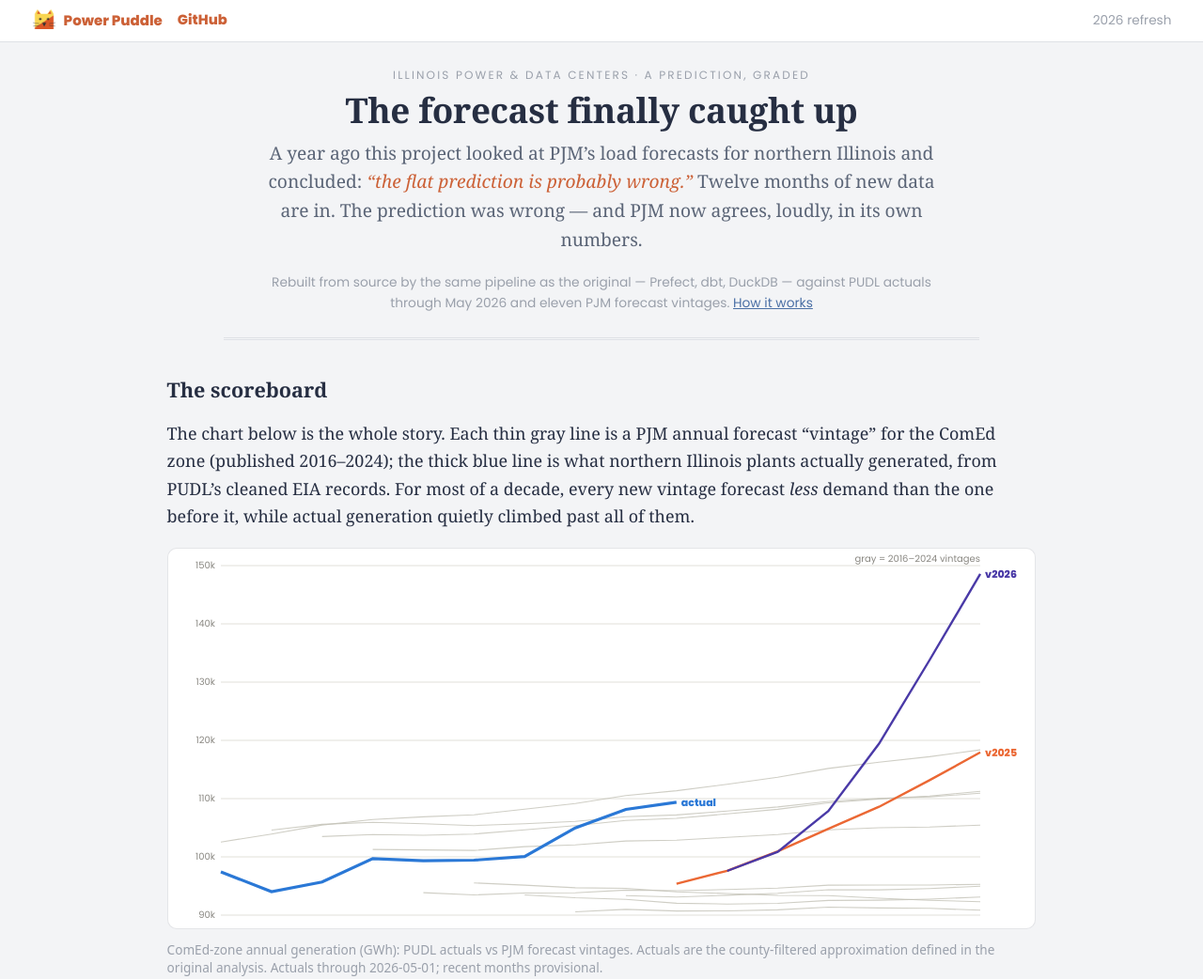
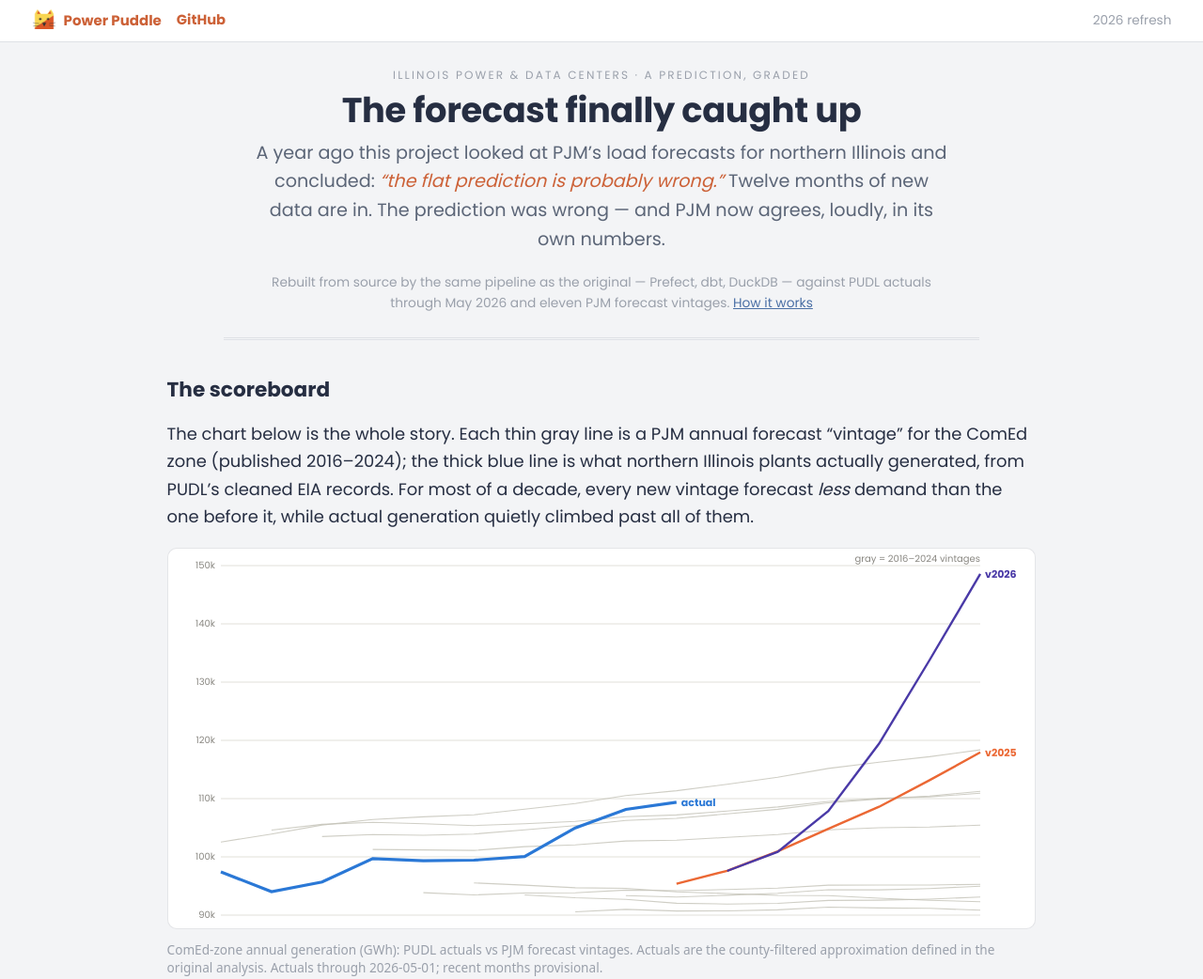
Before and after one commit to rbhughes/power_puddle, an Astro site in the folder site/: page / in a window 1280 px wide. Shown: the top 1042 px of the page at 94% size. Built offline with nearby package versions, Linux system fonts and the light colour scheme; Astro itself is replaced by a stand-in of ours; no server answers.

Commit message:
Drop the serif; match the rest of purr.io
These pages set their headlines and prose in Georgia to look like a
publication. That framing is gone, and the serif was the last of it -- and
it made every site look like a different site. Poppins throughout now,
matching walker.purr.io and the hub.

Only the family changes; sizes, weights and leading are untouched, so
nothing reflows. Poppins now loads weight 700 as well, which the serif
headings asked for and would otherwise have been faux-bolded by the browser.

Co-Authored-By: Claude Opus 5 <noreply@anthropic.com>

```diff
--- a/site/src/pages/index.astro
+++ b/site/src/pages/index.astro
@@ -16,7 +16,7 @@
       content="A Prefect/dbt/DuckDB pipeline grades its own September 2025 prediction that PJM's flat ComEd load forecasts were wrong. They were. The AI bump is now in PJM's own numbers."
     />
       <link rel="preconnect" href="https://fonts.googleapis.com" />
-    <link href="https://fonts.googleapis.com/css2?family=Poppins:wght@400;600;800&display=swap" rel="stylesheet" />
+    <link href="https://fonts.googleapis.com/css2?family=Poppins:wght@400;500;600;700;800&display=swap" rel="stylesheet" />
   </head>
   <body>
     <nav class="topnav">
@@ -281,11 +281,11 @@
   .kicker { color: var(--muted); letter-spacing: 0.18em; font-size: 0.75rem; margin: 0; }
   h1 {
     margin: 0.4rem 0;
-    font: 700 2.3rem/1.15 Georgia, "Iowan Old Style", serif;
+    font: 700 2.3rem/1.15 Poppins, system-ui, -apple-system, "Segoe UI", sans-serif;
     letter-spacing: -0.01em;
   }
   .standfirst {
-    font: 1.2rem/1.6 Georgia, "Iowan Old Style", serif;
+    font: 1.2rem/1.6 Poppins, system-ui, -apple-system, "Segoe UI", sans-serif;
     color: var(--ink-2);
     margin: 0.6rem auto 1.2rem;
     max-width: 46rem;
@@ -301,11 +301,11 @@
   }
   .body { max-width: 62rem; margin: 0 auto; padding: 0.8rem 2.1rem; }
   .body h2 {
-    font: 700 1.35rem/1.3 Georgia, serif;
+    font: 700 1.35rem/1.3 Poppins, system-ui, -apple-system, "Segoe UI", sans-serif;
     margin: 1.6rem 0 0.5rem;
   }
   .body p, .body li {
-    font: 1.12rem/1.65 Georgia, "Iowan Old Style", serif;
+    font: 1.12rem/1.65 Poppins, system-ui, -apple-system, "Segoe UI", sans-serif;
   }
   figure { margin: 1rem 0; }
   figure svg {
@@ -335,7 +335,7 @@
     padding: 0.9rem 1.2rem;
     margin: 1.4rem 0;
   }
-  .confession h3 { margin: 0 0 0.4rem; font: 700 1.05rem Georgia, serif; }
+  .confession h3 { margin: 0 0 0.4rem; font: 700 1.05rem Poppins, system-ui, -apple-system, "Segoe UI", sans-serif; }
   .confession p { margin: 0; font-size: 1.05rem; }
   .mix-row { display: flex; gap: 1rem; flex-wrap: wrap; }
   .mix-row figure { flex: 1; min-width: 300px; }
```
